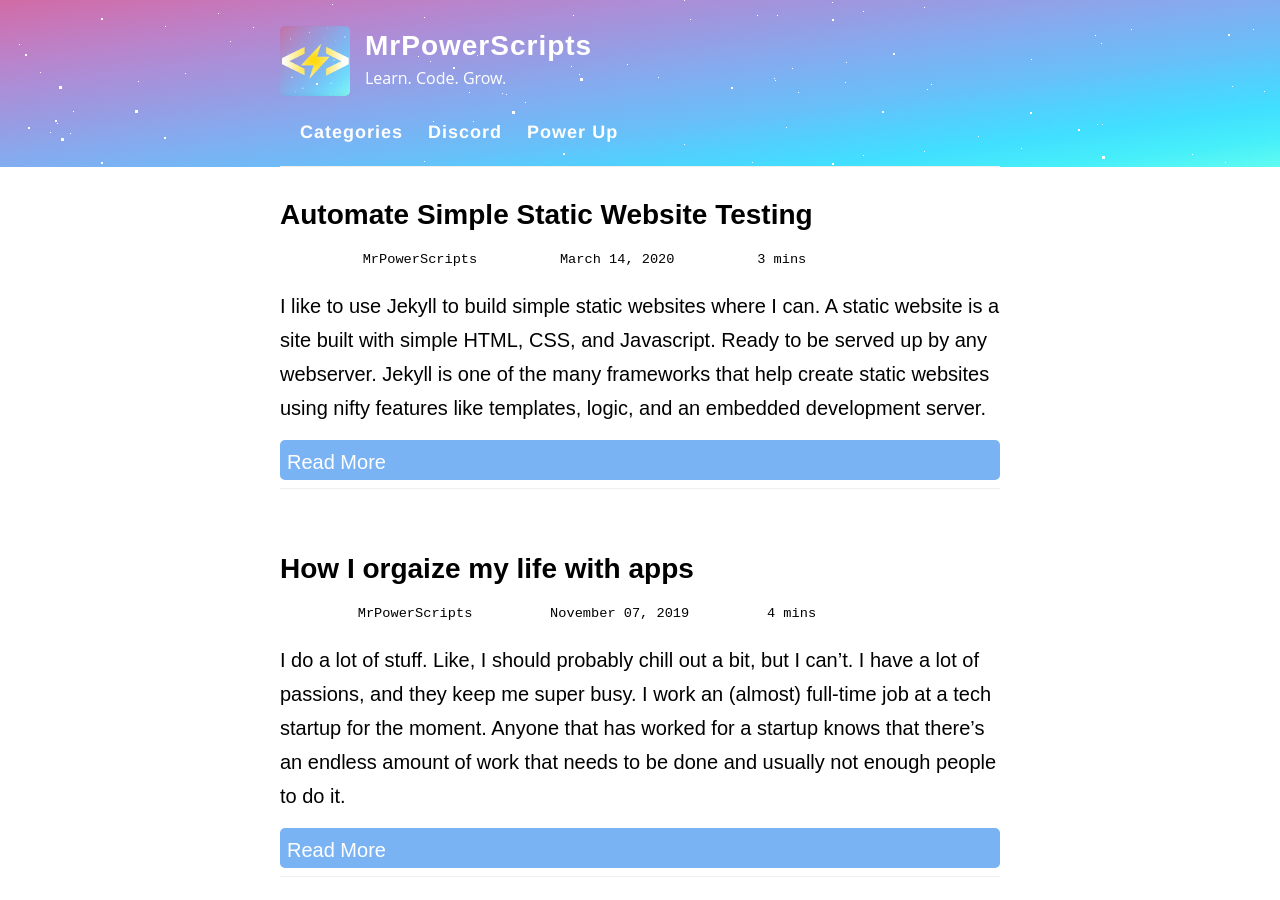
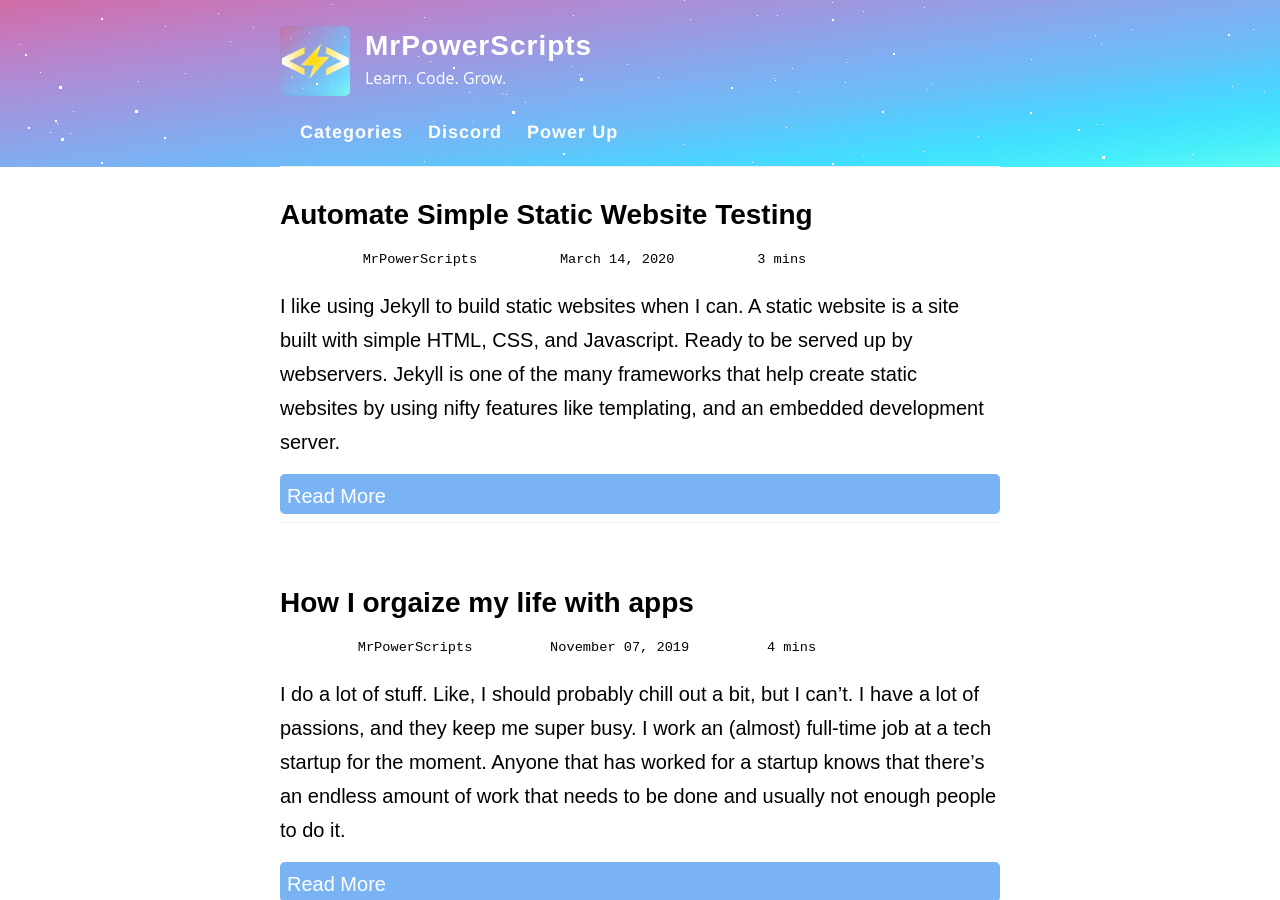
Before and after one commit to MrPowerScripts/MrPowerScripts.com, a Jekyll site: the page built from index.html, in a window 1280 px wide and 900 px high. Built offline with Jekyll 4.4.1, drawn with Linux system fonts in a browser that asks for light colours; the list of posts is cut into pages by our own code; some of the changed lines change nothing that is shown.

Commit message:
words are hard

````diff
--- a/_posts/2020-03-14-automate-static-site-testing.md
+++ b/_posts/2020-03-14-automate-static-site-testing.md
@@ -7,23 +7,23 @@
 description-long: I like to use Jekyll to build simple static websites where I can. A static website is a site built with simple HTML, CSS, and Javascript. Ready to be served up by any webserver. Jekyll is one of the many frameworks that help create static websites using nifty features like templates, logic, and an embedded development server.
 ---
 
-I like to use Jekyll to build simple static websites where I can. A static website is a site built with simple HTML, CSS, and Javascript. Ready to be served up by any webserver. Jekyll is one of the many frameworks that help create static websites using nifty features like templates, logic, and an embedded development server.
+I like using Jekyll to build static websites when I can. A static website is a site built with simple HTML, CSS, and Javascript. Ready to be served up by webservers. Jekyll is one of the many frameworks that help create static websites by using nifty features like templating, and an embedded development server.
 
-These static site generators can't prevent you from writing bad code, but they do make it easier to duplicate that bade code across your whole website. You can have borked syntax or bad links throughout the generated website source code. Maybe you're using some JSON files as an "API", and you need to make sure it's not broken in some way.
+These static site generators can't prevent you from writing bad structure to your HTML other potential problems. You can have borked syntax or bad links throughout the generated website source code that may go undeteceted. Even JSON files can also be generated with invalid syntax very easily. And there's plenty of tools to help you avoid shipping that crappy code live. Plus...
 
 ALL. OF. THIS. CAN. BE. AUTOMATED.
 
 YAY
 
-We're going to use a few tools that other people have written, and that's the easiest part about this whole thing. The first thing I test is all of the JSON files that my site generates using `jsonlint` combined with a command that finds all of the JSON files in the site directory tree.
+We're going to use a few tools that other people have written, and that's the easiest part about this whole thing. First thing is test all of the JSON files that my site generates using `jsonlint` combined with a command that finds all of the JSON files in the site directory tree.
 
 ```bash
 FILES=$(find ./_site -type f -name '*.json') && echo "$FILES" && jsonlint $FILES
 ```
 
-The code above uses the `find` command to locate all the JSON files in the directory, and displays them on the screen, and then passes them to `jsonlint,` which will validate that all of the files are valid JSON.
+The code above uses the `find` command to locate all the JSON files in the directory, and displays them on the screen, and then passes them to `jsonlint`, which will validate that all of the files are good whomesome JSON like Mom used to make.
 
-Great. So now we know our JSON isn't screwed up. Now we can make sure that all of the site HTML is well-formed as well. We'll use a tool called `htmlproofer` which can check the integrity of the produced site. You can see everything it tests [here on their repo](https://github.com/gjtorikian/html-proofer). I run the command:
+Great. So now we know our JSON isn't screwed up. We can make sure that all of the site HTML is well-formed as well. We'll use a tool called `htmlproofer` which can check the integrity of the produced site. You can see everything it tests [here on their repo](https://github.com/gjtorikian/html-proofer). I run the command:
 
 ```bash
 htmlproofer ./_site --check-html --disable-external --check-opengraph --check-favicon
@@ -31,20 +31,22 @@
 
 The first time I tried `htmlproofer` on one of my Jekyll sites, it found over 300 errors. It took me a while to fix all of the broken issues with my HTML, but `htmlproofer` helped me test it very quickly as I was updating the code.
 
-Next, this isn't precisely testing, but sometimes allowing the wrong sizes of images to get through can provide a poor user experience. So why not automate preventing that? We can do that with the `mogrify` command from the ImageMagick toolset. I use the command below to make sure none of the images on my site are to larger than 500px on either axis, and this will resize them if they are, which helps make sure image file sizes are relatively small.
+Next, this isn't really testing, but sometimes allowing the wrong sizes of images to get through can provide a poor user experience. So why not automate preventing that? We can do that with the `mogrify` command from the [ImageMagick toolset](https://imagemagick.org/script/download.php). I use the command below on one of my sites to make sure images are no larger than 500px on either side, and this will resize them if they are, which helps make sure image file sizes are smaller.
 
 ```bash
 find ./_site/assets/img/ -name '*.jpg' -execdir mogrify -resize 500x {} \;
 ```
 
-But sometimes that isn't enough to get the file sizes down to a reasonable level. We can use the `jpegoptim` command to enforce that image files are under a specific file size, and automatically optimize the image to fit within that limitation. The command below grabs all image files in a folder and reduces their sizes to below 70k.
+But sometimes that isn't enough to get the file sizes down to a reasonable level. We can use the `jpegoptim` command to enforce that image files are under a specific file size, and automatically optimize the image to fit within that limit. The command below grabs all image files in a folder and reduces their sizes to below 70k.
 
 ```bash
 find ./_site/assets/img -type d -exec sh -c 'ls "$0"/*.jpg 2>/dev/null && jpegoptim --size=70k --max=90 --all-progressive --strip-all -t "$0"/*.jpg' {} \;
 ```
 
-Then you can automate all of that using devops tools like CircleCI for testing and trimming your source before it gets deployed somewhere like GitHub pages, which is where this blog lives. Every commit I push to update the website automatically gets validated through CircleCI using the tools above in processed config below before it deploys live — no more shipping sites with tons of broken code that can hurt SEO or the user's experience.
+Then you can automate all of that using devops tools like CircleCI for testing and trimming your source before it gets deployed somewhere, like GitHub pages, which is where this blog lives. Every commit I push to update the website automatically gets validated through CircleCI using the tools above. The CircleCI config with test and deploy jobs make sure the site is validated every single time I make a change before it gets deployed live — no more shipping sites with tons of broken code that can hurt SEO or the user's experience.
 
 <script src="http://gist-it.appspot.com/http://github.com/MrPowerScripts/MrPowerScripts.com/blob/master/.circleci/config.yml"></script>
 
-We could take the website optimization a few steps further by using tools that help minimize the site source code or run SEO checks. But using these simple tools drastically improved the confidence of the code I was shipping out enough.
+When I pushed the change that contained this blog post [it actually hit an error](https://circleci.com/gh/MrPowerScripts/MrPowerScripts.com/298) because I added a `"` where it can break site formatting. The CircleCI job failed and the site was not deployed. I was able to fix the site code and [push a new commit](https://circleci.com/workflow-run/852b83a1-84ec-425a-823b-c5032b288265) where it was validated as successful and the site was deployed successfully.
+
+We could take the website optimization a few steps further by using tools that help minimize the site source code or run SEO checks. But using these simple tools drastically improved the confidence of the code I was shipping out.
````
